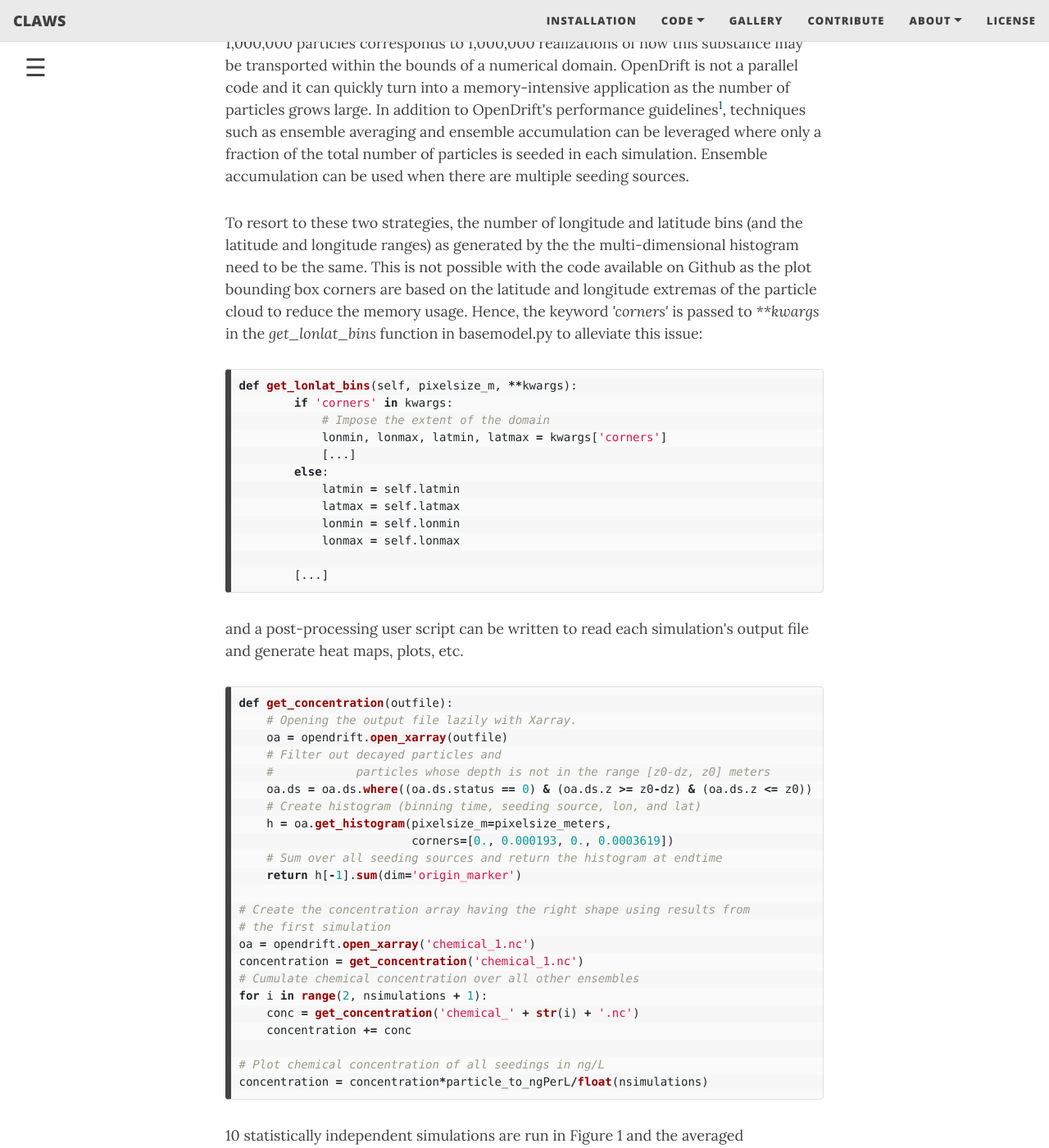
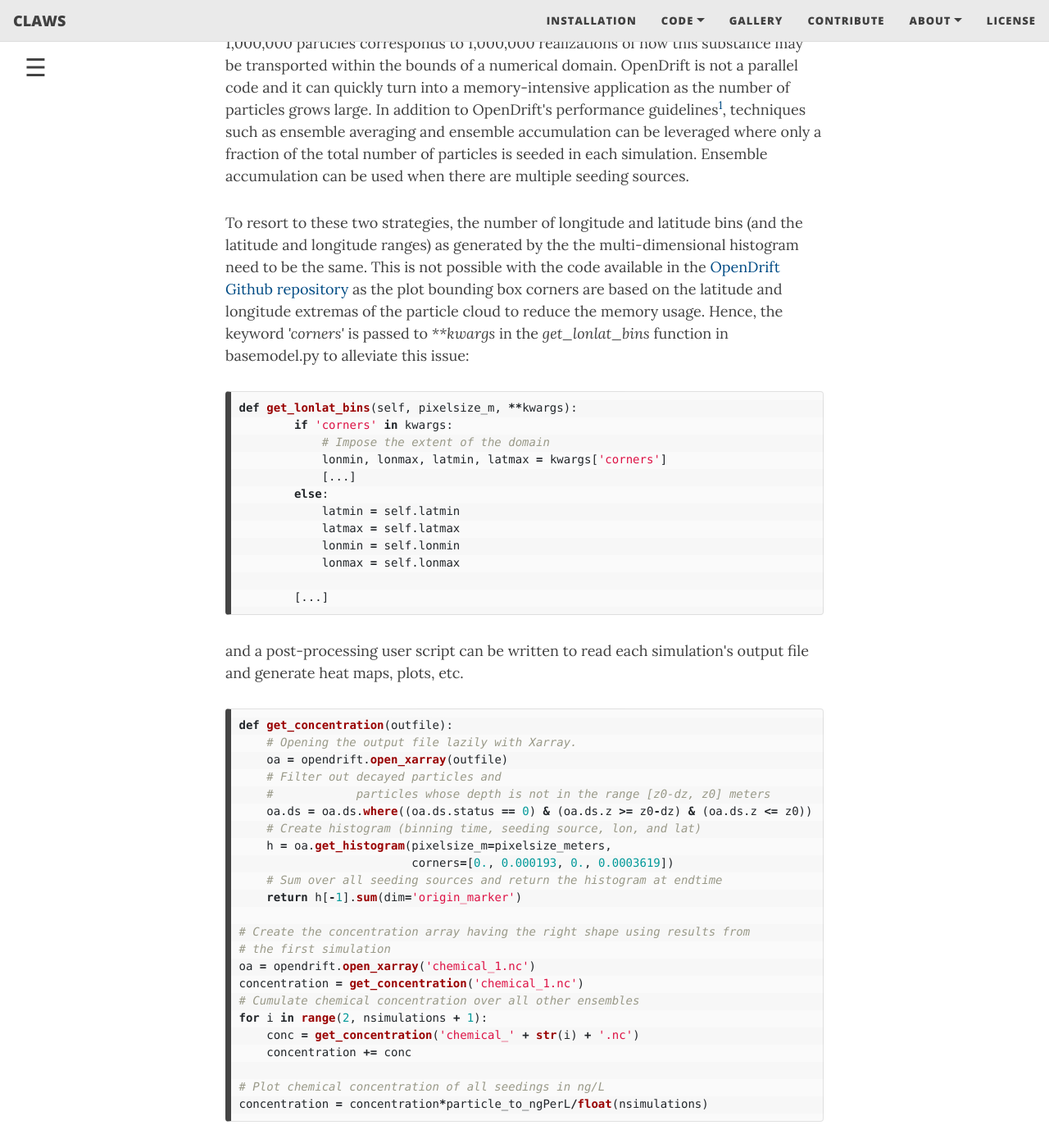
Before and after one commit to claws-scot/claws-scot.github.io, a Jekyll site: the page built from ensemble-averaging.md, in a window 1280 px wide and 1400 px high, scrolled down 272 px. Shown: the whole window at 82% size. Built offline with Jekyll 4.4.1, drawn with Linux system fonts in a browser that asks for light colours; nearby versions of some CDN libraries; some of the changed text lies outside the part shown.

Commit message:
Editing web pages

````diff
--- a/ensemble-averaging.md
+++ b/ensemble-averaging.md
@@ -41,7 +41,7 @@
 <p>A particle represents a mass of a chemical substance in a water voxel and releasing 1,000,000 particles corresponds to 1,000,000 realizations of how this substance may be transported within the bounds of a numerical domain.
 OpenDrift is not a parallel code and it can quickly turn into a memory-intensive application as the number of particles grows large. In addition to OpenDrift's performance guidelines<a href="#fn1"><sup>1</sup></a>, techniques such as ensemble averaging and ensemble accumulation can be leveraged where only a fraction of the total number of particles is seeded in each simulation. Ensemble accumulation can be used when there are multiple seeding sources.</p>
 
-<p>To resort to these two strategies, the number of longitude and latitude bins (and the latitude and longitude ranges) as generated by the the multi-dimensional histogram need to be the same. This is not possible with the code available on Github as the plot bounding box corners are based on the latitude and longitude extremas of the particle cloud to reduce the memory usage. Hence, the keyword <i>'corners'</i> is passed to <i>**kwargs</i> in the <i>get_lonlat_bins</i> function in basemodel.py to alleviate this issue:</p>
+<p>To resort to these two strategies, the number of longitude and latitude bins (and the latitude and longitude ranges) as generated by the the multi-dimensional histogram need to be the same. This is not possible with the code available in the <a href="https://github.com/OpenDrift/opendrift" target="_blank">OpenDrift Github repository</a> as the plot bounding box corners are based on the latitude and longitude extremas of the particle cloud to reduce the memory usage. Hence, the keyword <i>'corners'</i> is passed to <i>**kwargs</i> in the <i>get_lonlat_bins</i> function in basemodel.py to alleviate this issue:</p>
 
 ```python
 def get_lonlat_bins(self, pixelsize_m, **kwargs):
@@ -92,4 +92,4 @@
 
 <br>
 
-<sup id="fn1">1. <a href="https://opendrift.github.io/performance.html" target="_blank"> </a><a href="#ref1" title="Jump back to footnote 1 in the text.">&#8617;</a></sup>
+<sup id="fn1">1. <a href="https://opendrift.github.io/performance.html" target="_blank">opendrift.github.io/performance</a><a href="#ref1" title="Jump back to footnote 1 in the text.">&#8617;</a></sup>
````
Also changed, not shown: guide.md (+0 -1 lines), quadtree-structure.md (+2 -0 lines).
